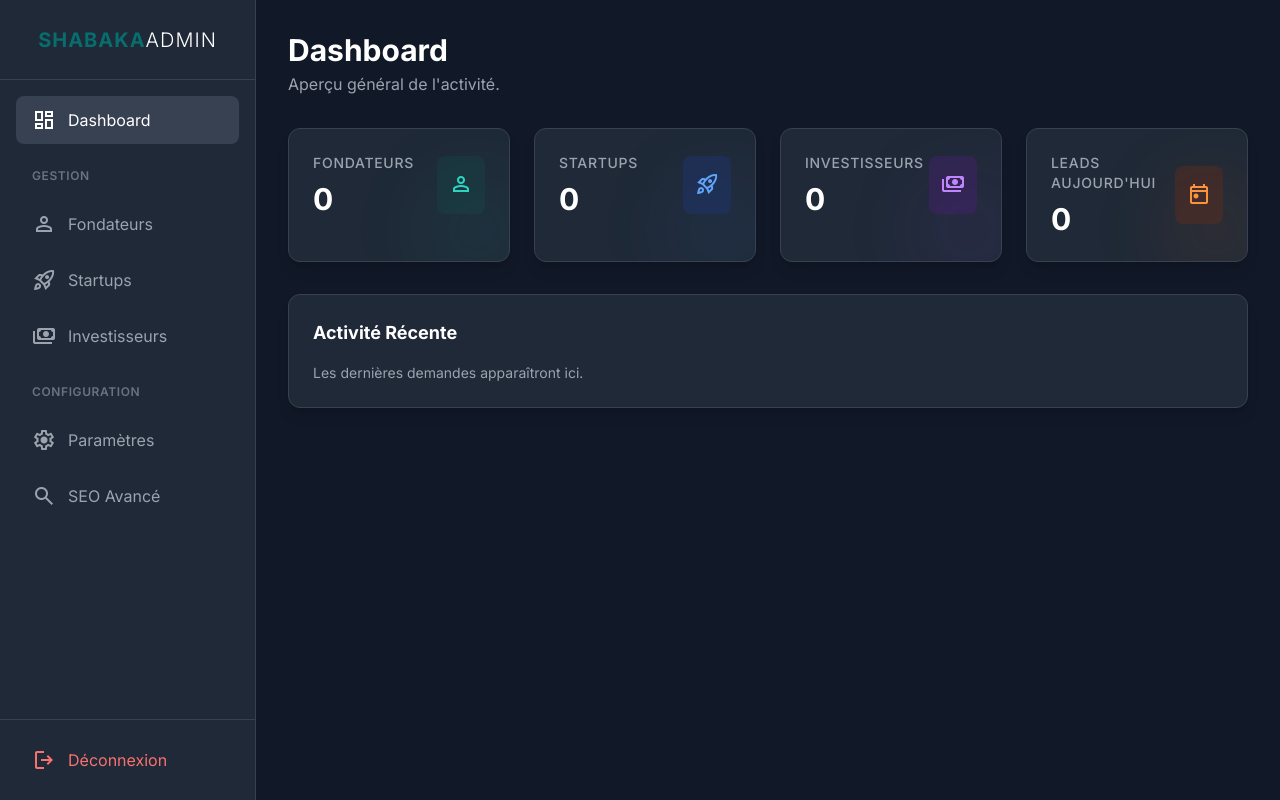
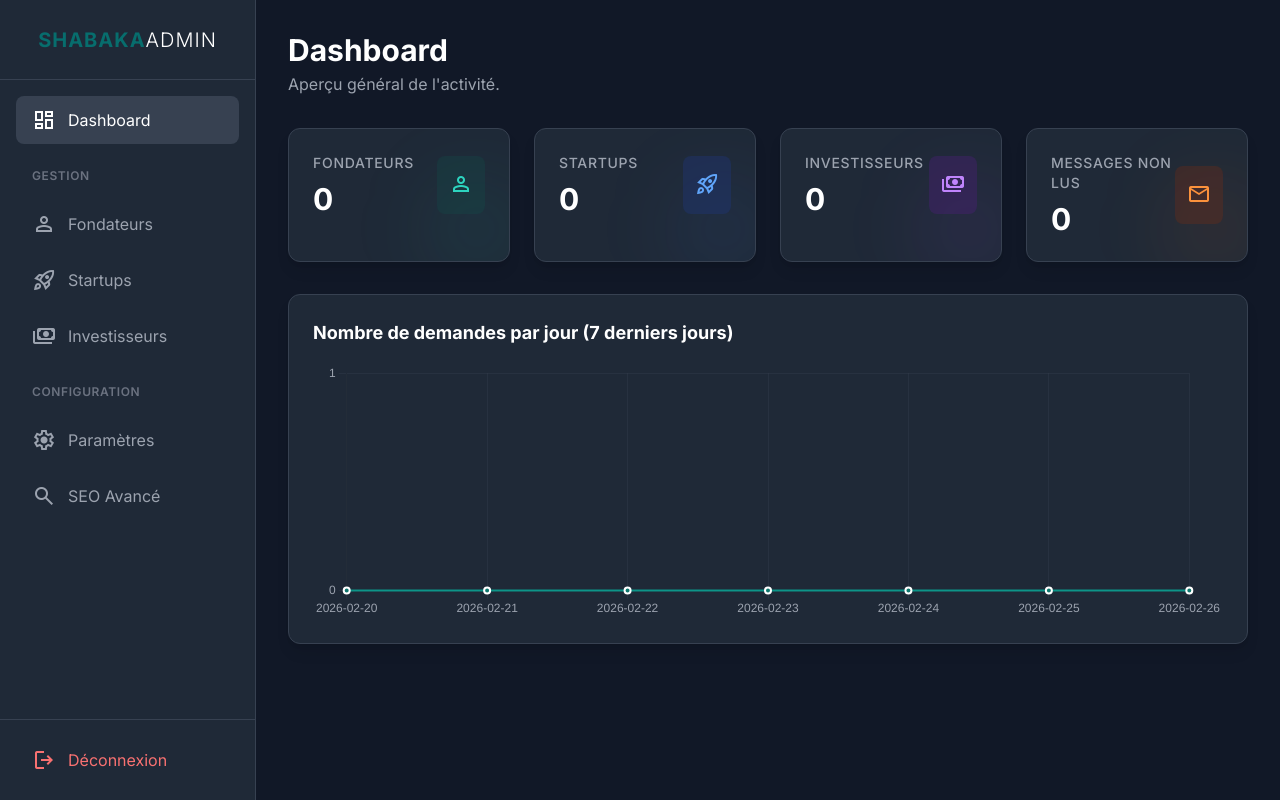
Before and after one commit to moa-digitalagency/InnovLab, a Flask app: page /admin/dashboard in a window 1280 px wide. Run offline with Flask 3, Linux system fonts and the light colour scheme; the visitor is signed in with stand-in values (Sample User, id 1); data that the repository does not hold is empty; some libraries are stand-ins or nearby versions.

Commit message:
Finalize Admin Dashboard: Add KPIs, Unread Messages, and Evolution Chart.
- Added 'read' boolean column to Message model and update migration script.
- Updated dashboard route to calculate unread messages and 7-day request trends.
- Updated dashboard template to display 'Unread Messages' card and integrate Chart.js for request visualization.
- Verified with Playwright and unittest.

Co-authored-by: moa-digitalagency <93324793+moa-digitalagency@users.noreply.github.com>

```diff
--- a/models/message.py
+++ b/models/message.py
@@ -7,6 +7,7 @@ class Message(db.Model):
     email = db.Column(db.String(120), nullable=False)
     subject = db.Column(db.String(100), nullable=False)
     message = db.Column(db.Text, nullable=False)
+    read = db.Column(db.Boolean, default=False)
     created_at = db.Column(db.DateTime, default=datetime.utcnow)
 
     def __repr__(self):
--- a/routes/admin_routes.py
+++ b/routes/admin_routes.py
@@ -3,8 +3,9 @@ from flask_login import login_user, logout_user, login_required, current_user
 from werkzeug.utils import secure_filename
 from models import db, User
 from models.forms import FounderRequest, StartupRequest, InvestorRequest
+from models.message import Message
 from models.settings import SiteSettings, SeoSettings
-from datetime import datetime, date
+from datetime import datetime, date, timedelta
 import os
 
 admin_bp = Blueprint('admin', __name__, url_prefix='/admin')
@@ -39,18 +40,37 @@ def dashboard():
     startups_count = StartupRequest.query.count()
     investors_count = InvestorRequest.query.count()
 
+    # Unread messages
+    unread_messages_count = Message.query.filter_by(read=False).count()
+
+    # Chart Data (Last 7 days)
+    chart_labels = []
+    chart_data = []
+
     today = date.today()
-    leads_today = (
-        FounderRequest.query.filter(db.func.date(FounderRequest.created_at) == today).count() +
-        StartupRequest.query.filter(db.func.date(StartupRequest.created_at) == today).count() +
-        InvestorRequest.query.filter(db.func.date(InvestorRequest.created_at) == today).count()
-    )
+    for i in range(6, -1, -1):
+        day = today - timedelta(days=i)
+        day_str = day.strftime('%Y-%m-%d')
+        chart_labels.append(day_str)
+
+        # Calculate start and end of the day for filtering
+        day_start = datetime.combine(day, datetime.min.time())
+        day_end = datetime.combine(day, datetime.max.time())
+
+        # Query counts for each model
+        f_count = FounderRequest.query.filter(FounderRequest.created_at >= day_start, FounderRequest.created_at <= day_end).count()
+        s_count = StartupRequest.query.filter(StartupRequest.created_at >= day_start, StartupRequest.created_at <= day_end).count()
+        i_count = InvestorRequest.query.filter(InvestorRequest.created_at >= day_start, InvestorRequest.created_at <= day_end).count()
+
+        chart_data.append(f_count + s_count + i_count)
 
     return render_template('admin/dashboard.html',
                            founders_count=founders_count,
                            startups_count=startups_count,
                            investors_count=investors_count,
-                           leads_today=leads_today)
+                           unread_messages_count=unread_messages_count,
+                           chart_labels=chart_labels,
+                           chart_data=chart_data)
 
 @admin_bp.route('/founders')
 @login_required
--- a/templates/admin/dashboard.html
+++ b/templates/admin/dashboard.html
@@ -51,26 +51,98 @@
         <div class="absolute -bottom-4 -right-4 w-24 h-24 bg-purple-500/10 rounded-full blur-2xl group-hover:bg-purple-500/20 transition-all duration-300"></div>
     </div>
 
-    <!-- Leads Today Card -->
+    <!-- Unread Messages Card -->
     <div class="bg-gray-800 rounded-xl p-6 border border-gray-700 shadow-lg relative overflow-hidden group hover:border-orange-500/50 transition-all duration-300">
         <div class="flex items-center justify-between z-10 relative">
             <div>
-                <p class="text-sm font-medium text-gray-400 uppercase tracking-wider">Leads Aujourd'hui</p>
-                <h3 class="text-3xl font-bold text-white mt-2">{{ leads_today }}</h3>
+                <p class="text-sm font-medium text-gray-400 uppercase tracking-wider">Messages Non Lus</p>
+                <h3 class="text-3xl font-bold text-white mt-2">{{ unread_messages_count }}</h3>
             </div>
             <div class="p-3 bg-orange-900/30 rounded-lg text-orange-400">
-                <span class="material-symbols-outlined text-2xl">today</span>
+                <span class="material-symbols-outlined text-2xl">mail</span>
             </div>
         </div>
         <div class="absolute -bottom-4 -right-4 w-24 h-24 bg-orange-500/10 rounded-full blur-2xl group-hover:bg-orange-500/20 transition-all duration-300"></div>
     </div>
 </div>
 
-<!-- Quick Stats / Analytics Placeholder -->
+<!-- Evolution Chart -->
 <div class="bg-gray-800 rounded-xl border border-gray-700 shadow-lg p-6">
-    <h3 class="text-lg font-bold text-white mb-4">Activité Récente</h3>
-    <p class="text-gray-400 text-sm">Les dernières demandes apparaîtront ici.</p>
-    <!-- Future improvement: Add a chart or a mini-list of recent items here -->
+    <h3 class="text-lg font-bold text-white mb-4">Nombre de demandes par jour (7 derniers jours)</h3>
+    <div class="relative h-64 w-full">
+        <canvas id="requestsChart"></canvas>
+    </div>
 </div>
 
+<script src="https://cdn.jsdelivr.net/npm/chart.js"></script>
+<script>
+    document.addEventListener('DOMContentLoaded', function() {
+        const ctx = document.getElementById('requestsChart').getContext('2d');
+        const chart = new Chart(ctx, {
+            type: 'line',
+            data: {
+                labels: {{ chart_labels | tojson }},
+                datasets: [{
+                    label: 'Nouvelles Demandes',
+                    data: {{ chart_data | tojson }},
+                    borderColor: '#0d9488', // Teal-600
+                    backgroundColor: 'rgba(13, 148, 136, 0.1)',
+                    borderWidth: 2,
+                    tension: 0.4,
+                    fill: true,
+                    pointBackgroundColor: '#0f766e',
+                    pointBorderColor: '#fff',
+                    pointHoverBackgroundColor: '#fff',
+                    pointHoverBorderColor: '#0f766e'
+                }]
+            },
+            options: {
+                responsive: true,
+                maintainAspectRatio: false,
+                plugins: {
+                    legend: {
+                        display: false
+                    },
+                    tooltip: {
+                        mode: 'index',
+                        intersect: false,
+                        backgroundColor: 'rgba(17, 24, 39, 0.9)',
+                        titleColor: '#fff',
+                        bodyColor: '#fff',
+                        borderColor: '#374151',
+                        borderWidth: 1
+                    }
+                },
+                scales: {
+                    x: {
+                        grid: {
+                            color: 'rgba(75, 85, 99, 0.2)',
+                            drawBorder: false
+                        },
+                        ticks: {
+                            color: '#9ca3af'
+                        }
+                    },
+                    y: {
+                        grid: {
+                            color: 'rgba(75, 85, 99, 0.2)',
+                            drawBorder: false
+                        },
+                        ticks: {
+                            color: '#9ca3af',
+                            precision: 0
+                        },
+                        beginAtZero: true
+                    }
+                },
+                interaction: {
+                    mode: 'nearest',
+                    axis: 'x',
+                    intersect: false
+                }
+            }
+        });
+    });
+</script>
+
 {% endblock %}
```
Also changed, not shown: init_db.py (+8 -0 lines), tests/test_admin_dashboard.py (added, +109 -0 lines).
